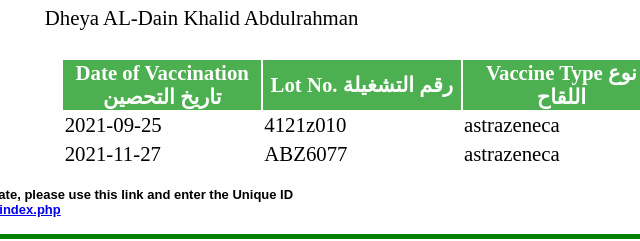
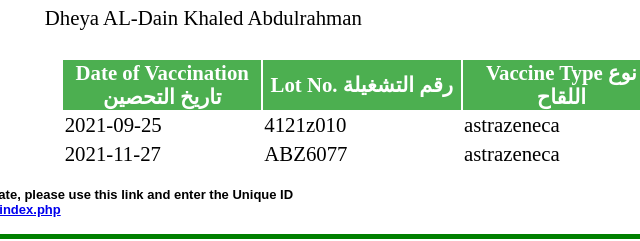
Before and after one commit to vcoron/c.yemens.org-2021-diaa, a plain HTML site: page index.html in a window 1280 px wide. Shown: the part 449-690 px from the top of the page, 179-819 px from the left. Drawn offline with Linux system fonts and the light colour scheme; a script that the page names is missing.

Commit message:
Update index.html

```diff
--- a/index.html
+++ b/index.html
@@ -102,7 +102,7 @@ document.body.style.zoom = 1.3
 			<b> Name </b>
 		</td>
 		<td >
-		Dheya AL-Dain Khalid Abdulrahman
+		Dheya AL-Dain Khaled Abdulrahman
 		</td>
 
 		<td style=text-align:right> ضياء الدين خالد عبدالرحمن <td style=text-align:right>
```
